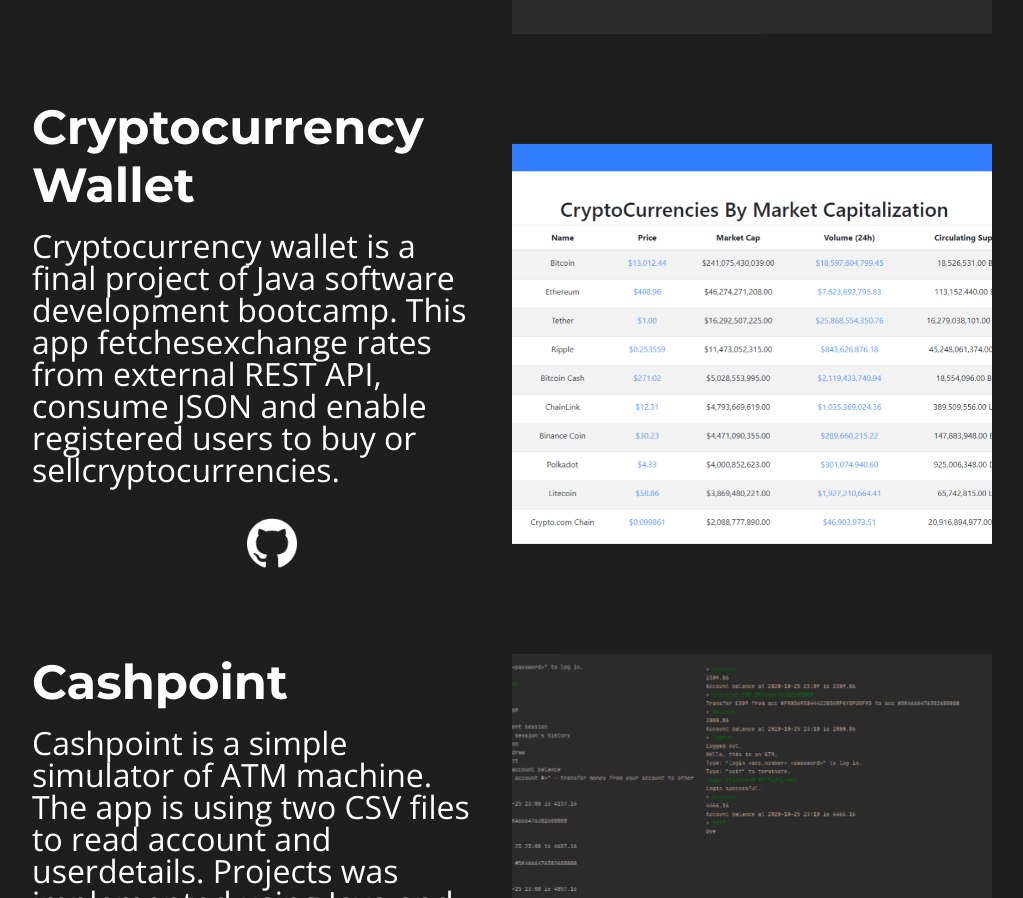
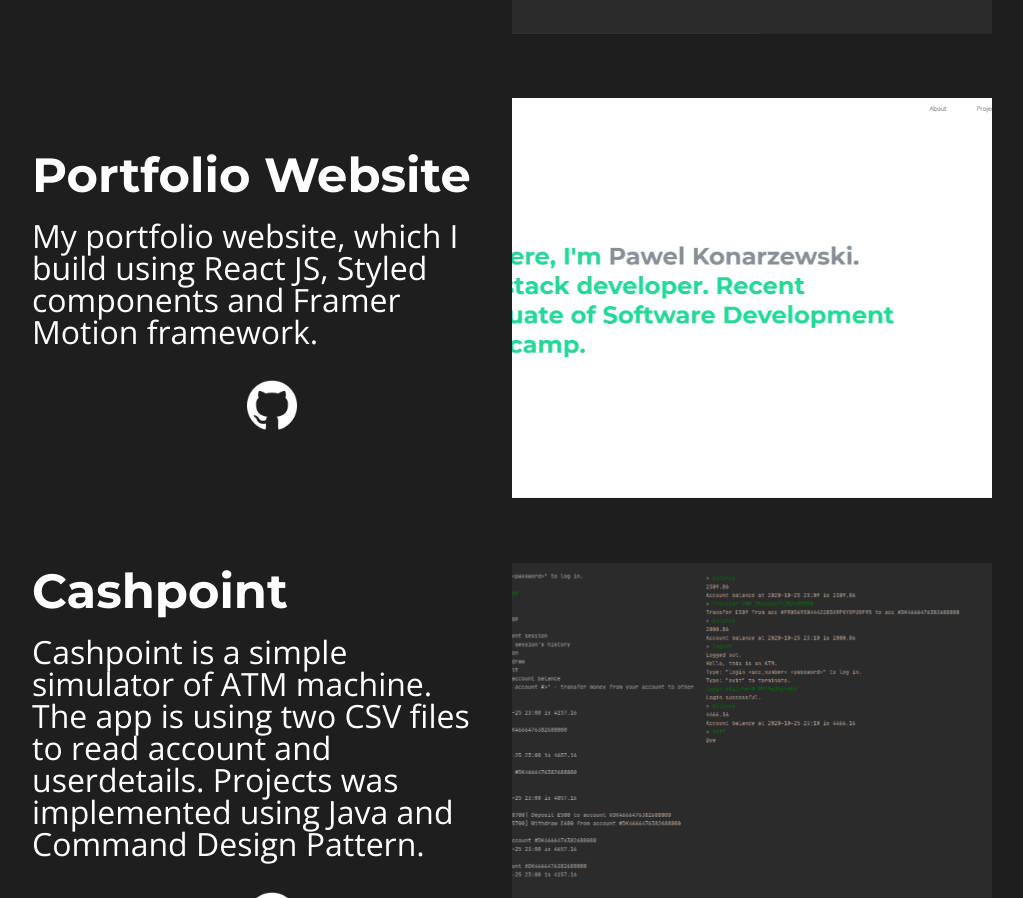
Before and after one commit to KonarzewskiP/portfolioWeb, a React (Create React App) app: page /projects in a window 1280 px wide. Shown: the part 1111-2009 px from the top of the page, without its empty margins (128-1151 px from the left). Built offline with nearby package versions, Linux system fonts and the light colour scheme.

Commit message:
add Portfolio website to ProjectData

```diff
--- a/src/data/ProjectsData.js
+++ b/src/data/ProjectsData.js
@@ -2,6 +2,7 @@
 //Import Images
 import Crypto from "../img/projects/Cryptocurrency.png";
 import Cashpoint from "../img/projects/Cashpoint.png"
+import Portfolio from "../img/projects/Portfolio.png"
 
 const ProjectsData = () => {
     return [
@@ -36,22 +37,19 @@
             image: Cashpoint,
         },
         {
-            name: "Cryptocurrency Wallet",
+            name: "Portfolio Website",
             id: uuidv4(),
-            description: "Cryptocurrency wallet is a final project of Java software development bootcamp. This app fetches" +
-                "exchange rates from external REST API, consume JSON and enable registered users to buy or sell" +
-                "cryptocurrencies.",
-            gitHubLink: "https://github.com/ProjektGrupowyJavalon3/Cryptocurrencywallet",
+            description: "My portfolio website, which I build using React JS, Styled components and Framer " +
+                "Motion framework. ",
+            gitHubLink: "https://github.com/KonarzewskiP/portfolioWeb",
             technology: [
-                "Spring Boot",
-                "Spring Security",
-                "Junit 5",
-                "Mockito",
+                "HTML",
+                "Styled components",
                 "JavaScript",
-                "MySQL",
-                "Hibernate",
+                "React JS",
+                "Framer Motion",
             ],
-            image: Crypto,
+            image: Portfolio,
         },
         {
             name: "Cashpoint",
```
Also changed, not shown: src/img/projects/Portfolio.png (added), 1 other file (tests, documents, lock files or other folders).
